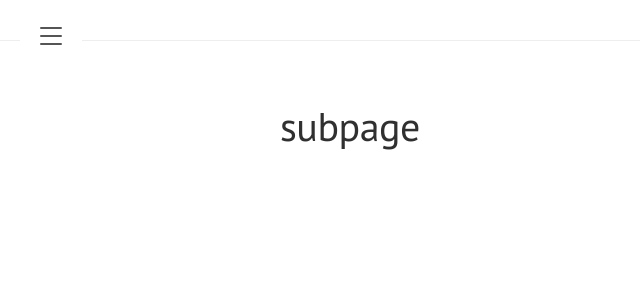
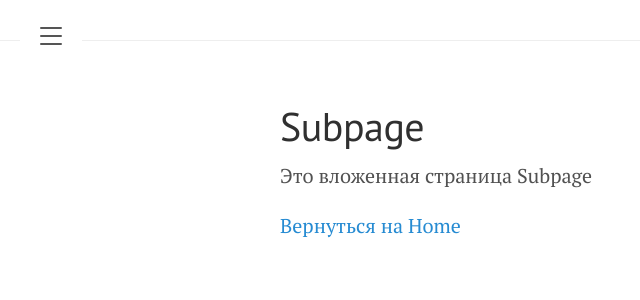
Before and after one commit to Mikrobic/lanyon, a Jekyll site: the page built from pages/Home/subpage.md, in a window 1280 px wide. Shown: the top 300 px of the page, without its empty margins (0-640 px from the left). Built offline with Jekyll 4.4.1, drawn with Linux system fonts in a browser that asks for light colours.

Commit message:
Update subpage.md

```diff
--- a/pages/Home/subpage.md
+++ b/pages/Home/subpage.md
@@ -1,5 +1,9 @@
 ---
 layout: page
-title: subpage
+title: Subpage
 permalink: /Home/subpage/
 ---
+
+Это вложенная страница Subpage
+
+[Вернуться на Home](/Home/)
```
